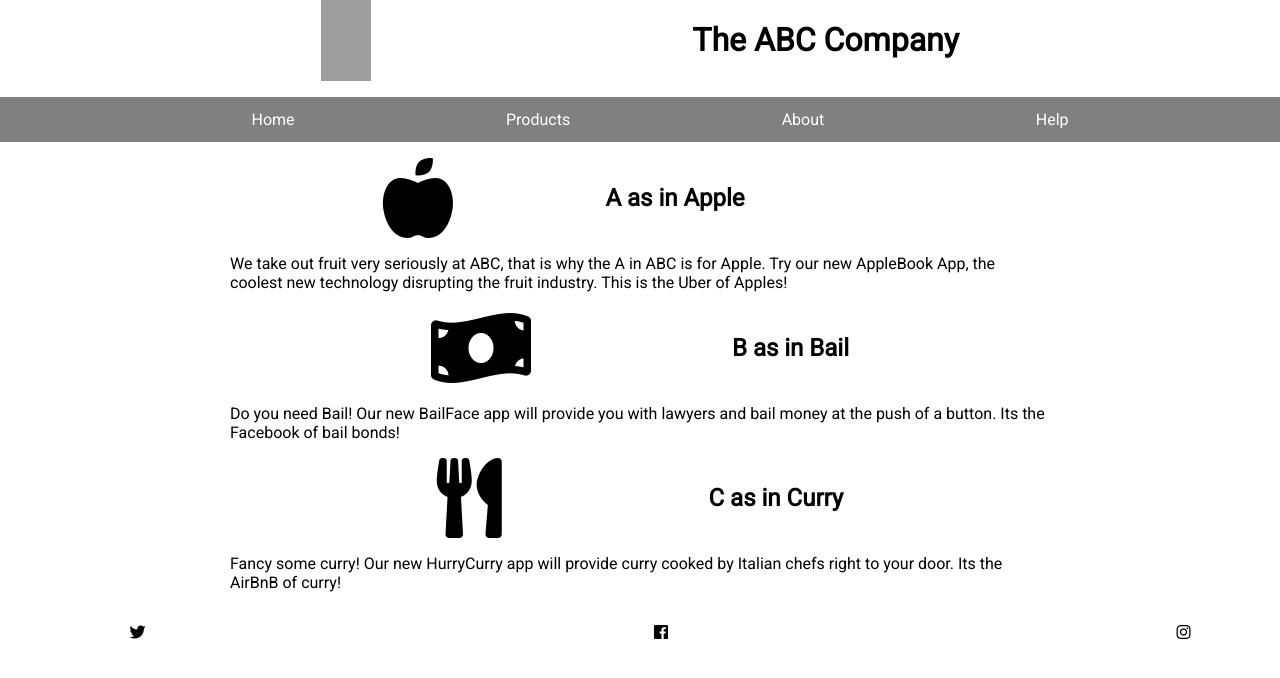
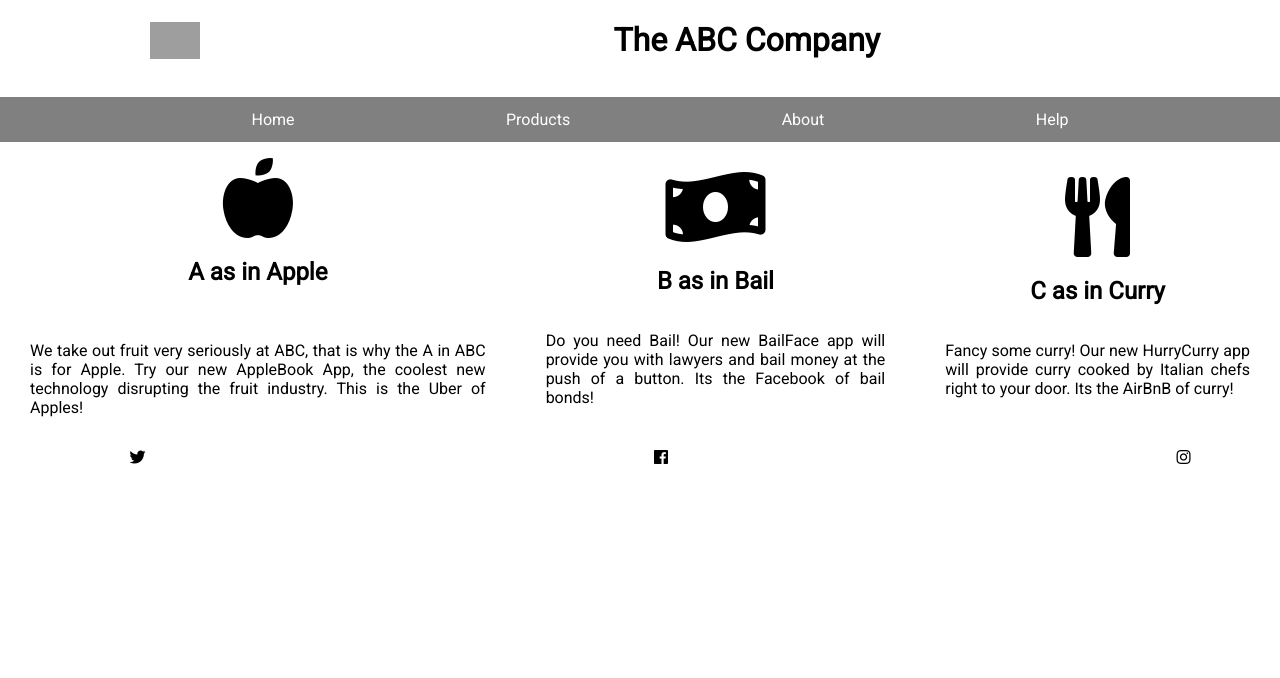
Before and after one commit to cidiumtester/flex_and_mediaQuery, a plain HTML site: page index.html in a window 1280 px wide. Drawn offline with Linux system fonts and the light colour scheme; grey boxes are pictures that could not be loaded.

Commit message:
Version 2. Finished 100/100.

```diff
--- a/index.css
+++ b/index.css
@@ -31,7 +31,7 @@
     display:flex;
     flex-direction: column;
     flex-wrap:wrap;
-    justify-content: spacebetween;
+    justify-content: space-evenly;
     align-items: center;
   }
   .product{
@@ -42,6 +42,7 @@
     align-items: center;
     margin-left: 30px;
     margin-right: 30px;
+    margin-top: 25px;
   }
 
   .menu{
@@ -79,10 +80,12 @@
 
   .logo{
     display:flex;
-    flex-direction: column;
+    flex-direction: row;
     flex-wrap: wrap;
-    justify-content: spacebetween;
+    justify-content: space-evenly;
     align-items: center;
+    margin-right: 250px;
+    margin-left: 100px;
   }
 
   .product{
@@ -93,6 +96,7 @@
     align-items: center;
     margin-left: 100px;
     margin-right: 100px;
+    margin-top: 25px;
   }
 
   .menu{
@@ -127,23 +131,41 @@
 
 }
 
+
+
+
+
+
+
+
+
+
+
+
+
 /* Media Query for bigscreens */
 @media (min-width: 1025px) {
   .logo{
     display:flex;
     flex-direction: row;
     flex-wrap:wrap ;
-    justify-content: space-evenly;
+    justify-content: space-between;
+    align-items:center;
+    margin-right: 400px;
+    margin-left: 150px;
+
   }
+
+
 
   .product{
     display:flex;
-    flex-direction: row;
+    flex-flow: column;
     flex-wrap:wrap ;
     justify-content: space-evenly;
     align-items: center;
-    margin-left: 230px;
-    margin-right: 230px;
+    margin-left: 30px;
+    margin-right: 30px;
   }
 /*
 .navbar{
@@ -180,4 +202,18 @@
 
 }
 
+main {
+  display: flex;
+  flex-direction: row;
+  flex-wrap: nowrap;
+  justify-content: space-evenly;
+  align-items: center;
 }
+
+p{
+  display: flex;
+  text-align:justify;
+}
+
+
+}
--- a/index.html
+++ b/index.html
@@ -24,7 +24,7 @@
 		</ul>
 	</nav>
 	<main>
-    <section class="product">
+    <section class="product" id="apple">
 		 <i class="fas fa-apple-alt fa-5x"></i>
 			<h2>A as in Apple</h2><br>
 			<p>
@@ -35,7 +35,7 @@
 			This is the Uber of Apples!
 			</p>
 		</section>
-		<section class="product">
+		<section class="product" id="bail">
 			<i class="fas fa-money-bill-wave fa-5x"></i>
 			<h2>B as in Bail</h2>
 			<p>
@@ -44,7 +44,7 @@
 				Facebook of bail bonds!
 			</p>
 		</section>
-		<section class="product">
+		<section class="product" id="curry">
 			<i class="fas fa-utensils fa-5x"></i>
 			<h2>C as in Curry</h2>
 
```
